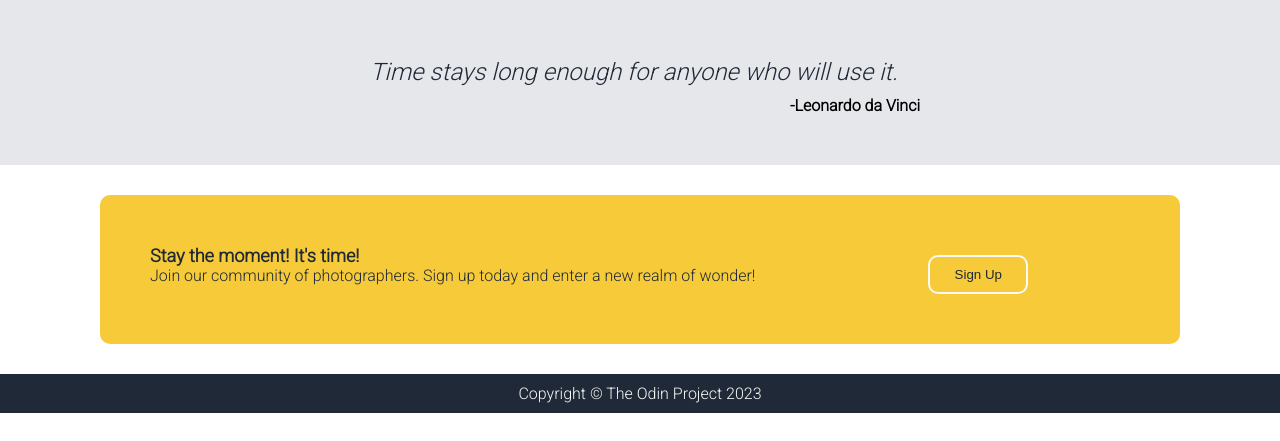
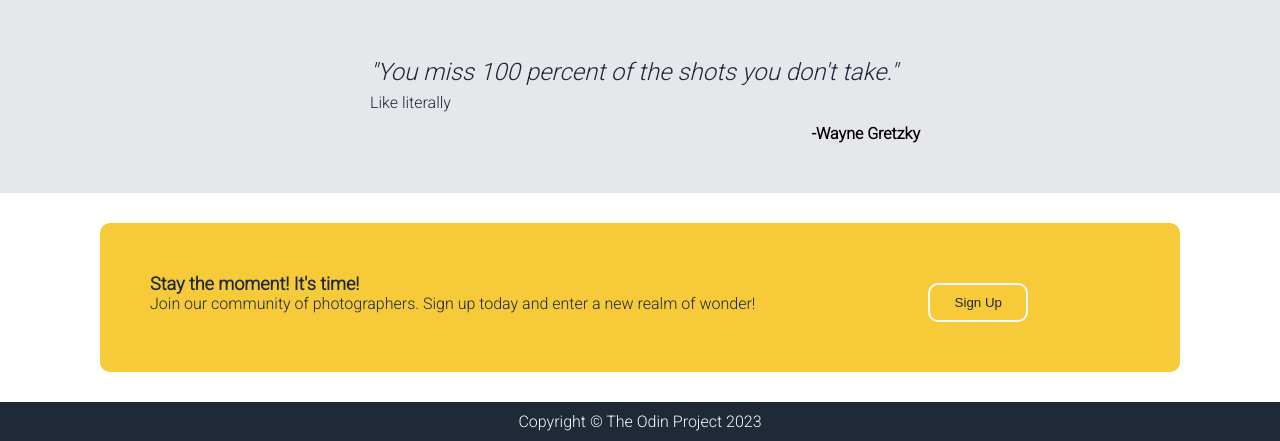
Before and after one commit to ohenekwabena/Landing-Page, a plain HTML site: page index.html in a window 1280 px wide. Shown: the part 1126-1567 px from the top of the page. Before the commit the page ends 1539 px from the top, so only its background shows below. Drawn offline with nearby package versions, Linux system fonts and the light colour scheme.

Commit message:
Final touches

```diff
--- a/index.html
+++ b/index.html
@@ -89,9 +89,12 @@
         <div class="third-mid">
           <div class="quote">
             <p class="lead__quote">
-              Time stays long enough for anyone who will use it.
+              "You miss 100 percent of the shots you don't take."
+              <span style="font-style: normal; font-size: 16px"
+                >Like literally</span
+              >
             </p>
-            <p class="author">-Leonardo da Vinci</p>
+            <p class="author">-Wayne Gretzky</p>
           </div>
         </div>
 
--- a/style.css
+++ b/style.css
@@ -71,6 +71,7 @@ li {
 .icon-link {
   display: flex;
   gap: 10px;
+  cursor: pointer;
 }
 
 .icon-link li {
@@ -248,6 +249,7 @@ li {
   border-radius: 10px;
   border: none;
   width: 100px;
+  cursor: pointer;
 }
 
 .sign-up2 {
@@ -259,6 +261,7 @@ li {
   margin-left: 10px;
   margin-top: 10px;
   border: #f9faf8 2px solid;
+  cursor: pointer;
 }
 
 footer {
```
